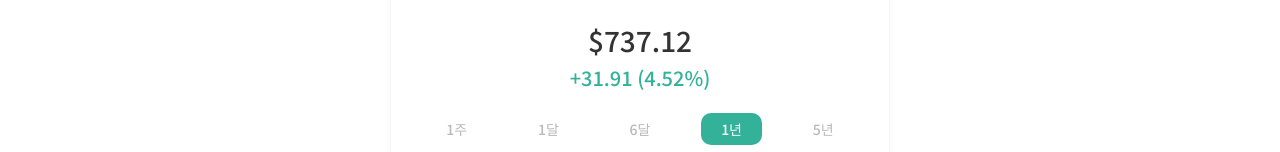
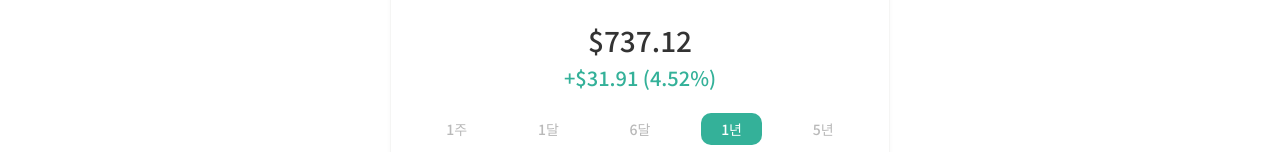
Before and after one commit to GBSIM/oruum_frontend, a React (Create React App) app: page /Stock in a window 1280 px wide. Shown: the part 241-393 px from the top of the page. Built offline with nearby package versions, Linux system fonts and the light colour scheme.

Commit message:
add currency to the daily pric change

```diff
--- a/src/components/library/ui/stock/StockProfile/StockProfile.js
+++ b/src/components/library/ui/stock/StockProfile/StockProfile.js
@@ -15,11 +15,11 @@ export default function StockProfile() {
     let dailyPriceInfo;
     let lastDailyChangePercentageString;
     if (lastDailyChange >= 0) {
-        lastDailyChangeString = '+' + String(lastDailyChange);
+        lastDailyChangeString = '+' + currency + String(lastDailyChange);
         lastDailyChangePercentageString = Math.abs(lastDailyChangePercentage);
         dailyPriceInfo = <h3 className="stock-profile-daily-change positive">{lastDailyChangeString} ({lastDailyChangePercentageString}%)</h3>
     } else {
-        lastDailyChangeString = String(lastDailyChange);
+        lastDailyChangeString = currency + String(lastDailyChange);
         lastDailyChangePercentageString = Math.abs(lastDailyChangePercentage);
         dailyPriceInfo = <h3 className="stock-profile-daily-change negative">{lastDailyChangeString} ({lastDailyChangePercentageString}%)</h3>
     }
```
